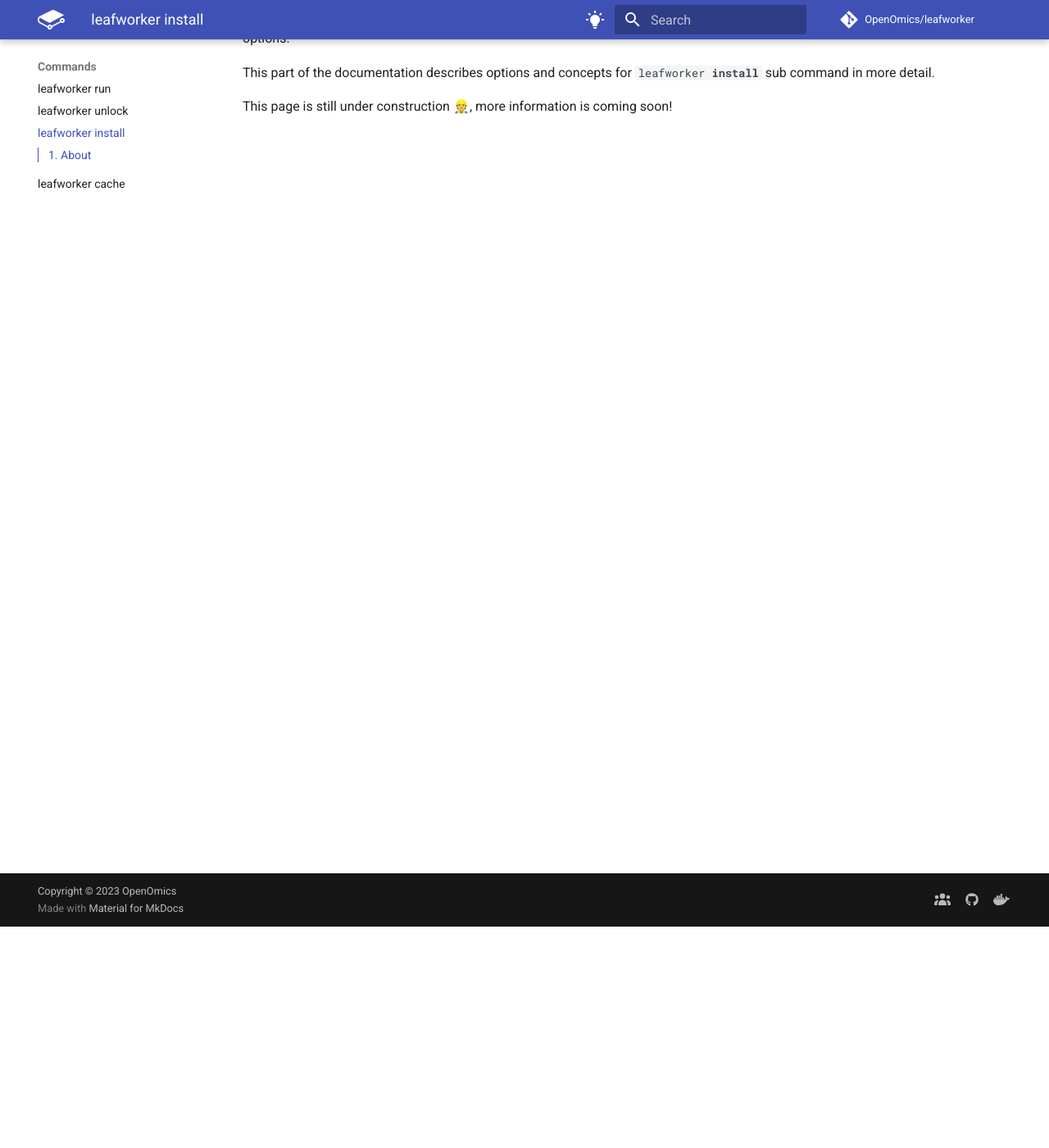
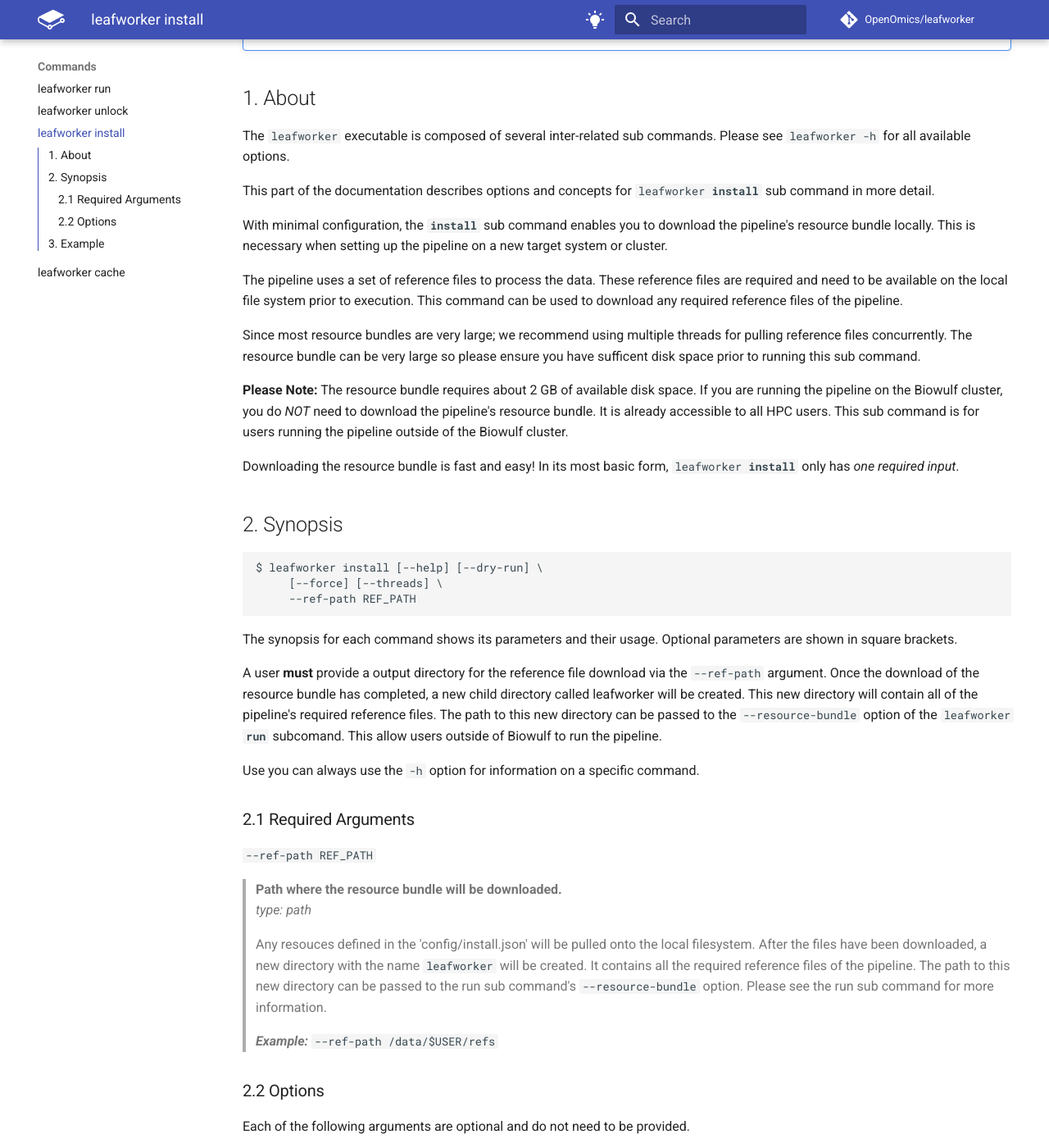
Before and after one commit to OpenOmics/leafworker, an MkDocs documentation site: the page built from docs/usage/install.md, in a window 1280 px wide and 1400 px high, scrolled down 270 px. Shown: the whole window at 82% size. Built offline with MkDocs 1.6.1 and Material for MkDocs 9.7.7, drawn with Linux system fonts in a browser that asks for light colours; comment, search, counter and statistics services are not loaded; the version menu is left out; some of the changed text lies outside the part shown.

Commit message:
Feat: Adding install sub command documentation

````diff
--- a/docs/usage/install.md
+++ b/docs/usage/install.md
@@ -1,14 +1,15 @@
 # <code>leafworker <b>install</b></code>
+
+???+ note
+
+    This pipeline **does not** have any reference files that need to be downloaded
+    prior to running. As so, everything on this page can be safely ignored! We
+    have bundled all the reference files for the pipeline within our Github
+    repository. All the reference files are located within the [resources folder](https://github.com/OpenOmics/leafworker/tree/main/resources).
+
 
 ## 1. About
 
-The `leafworker` executable is composed of several inter-related sub commands. Please see `leafworker -h` for all available options.
-
-This part of the documentation describes options and concepts for <code>leafworker <b>install</b></code> sub command in more detail.
-
-This page is still under construction 👷, more information is coming soon!
-
-<!--
 The `leafworker` executable is composed of several inter-related sub commands. Please see `leafworker -h` for all available options.
 
 This part of the documentation describes options and concepts for <code>leafworker <b>install</b></code> sub command in more detail.
@@ -19,11 +20,12 @@
 
 Since most resource bundles are very large; we recommend using multiple threads for pulling reference files concurrently. The resource bundle can be very large so please ensure you have sufficent disk space prior to running this sub command.
 
-**Please Note:** The resource bundle requires about X GB of available disk space. If you are running the pipeline on the Biowulf cluster, you do *NOT* need to download the pipeline's resource bundle. It is already accessible to all HPC users. This sub command is for users running the pipeline outside of the Biowulf cluster.
+**Please Note:** The resource bundle requires about 2 GB of available disk space. If you are running the pipeline on the Biowulf cluster, you do *NOT* need to download the pipeline's resource bundle. It is already accessible to all HPC users. This sub command is for users running the pipeline outside of the Biowulf cluster.
 
 Downloading the resource bundle is fast and easy! In its most basic form, <code>leafworker <b>install</b></code> only has *one required input*.
 
 ## 2. Synopsis
+
 ```text
 $ leafworker install [--help] [--dry-run] \
      [--force] [--threads] \
@@ -114,5 +116,9 @@
 # Checkout the downloaded files
 cd /data/$USER/refs
 tree leafworker
+# leafworker/
+# ├── kronatax_1222
+# │   └── taxonomy.tab
+# └── NCBI
+#     └── viral_genomes_taxid.fa
 ```
--->
````
